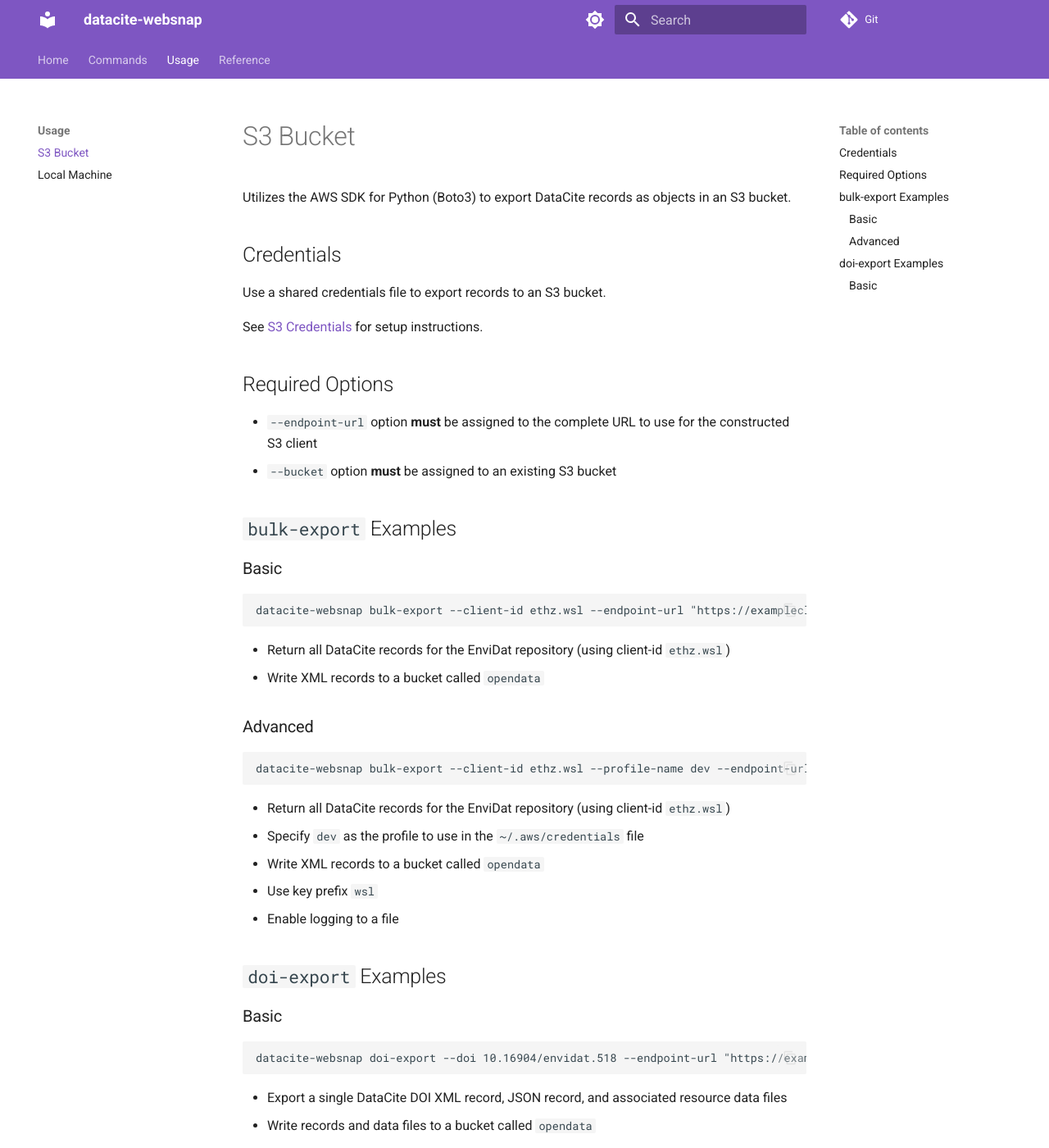
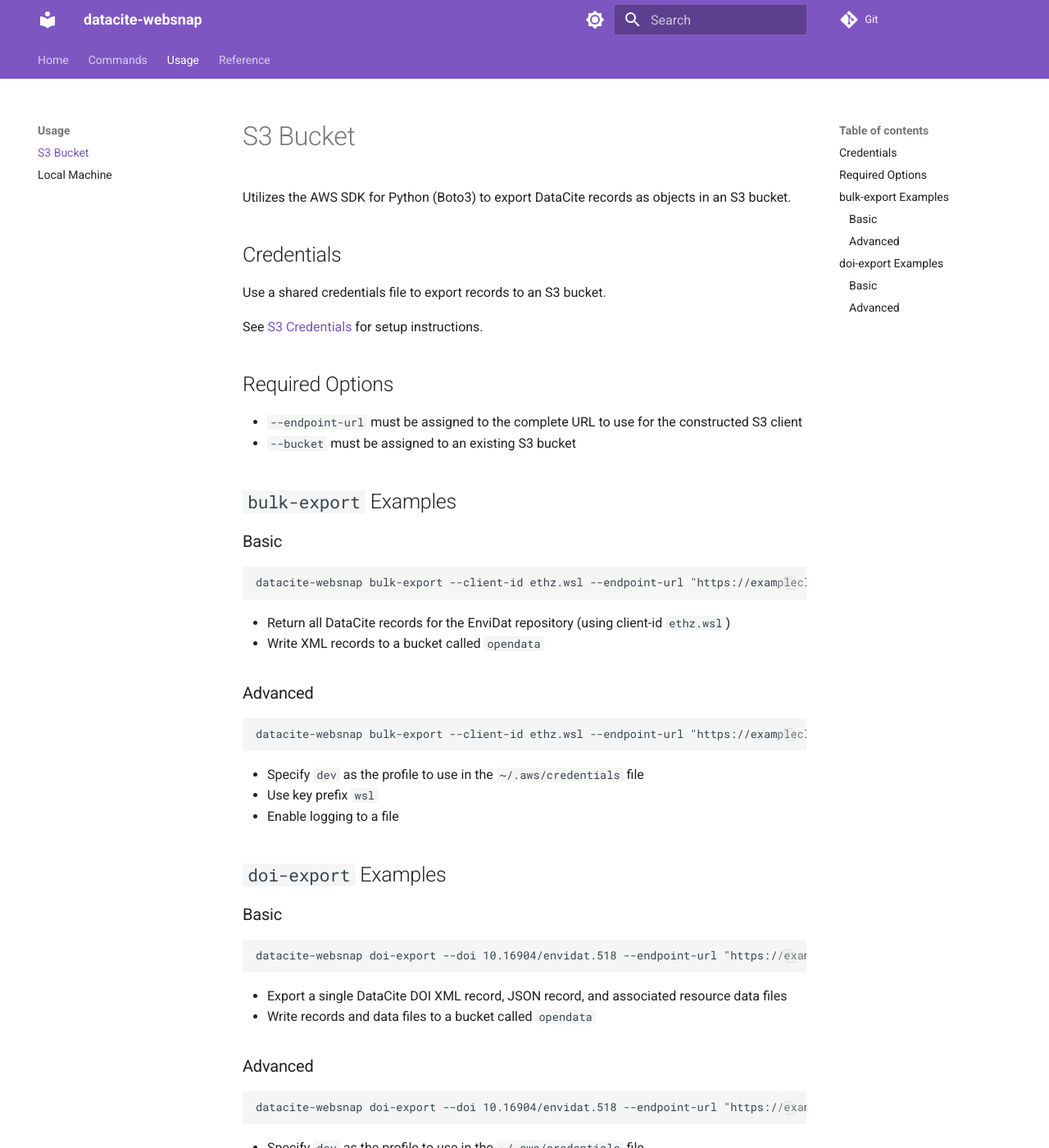
Before and after one commit to EnviDat/datacite-websnap, an MkDocs documentation site: the page built from docs/usage/s3.md, in a window 1280 px wide and 1400 px high. Shown: the whole window at 82% size. Built offline with MkDocs 1.6.1 and Material for MkDocs 9.7.7, drawn with Linux system fonts in a browser that asks for light colours; some of the changed text lies outside the part shown.

Commit message:
docs: add usage examples

````diff
--- a/docs/stylesheets/extra.css
+++ b/docs/stylesheets/extra.css
@@ -2,3 +2,11 @@
 .md-typeset table td:first-child {
   white-space: nowrap;
 }
+
+.md-content ul li {
+  margin-bottom: 0;
+}
+
+.md-content .purpose-list li {
+  margin-bottom: 0.5rem;
+}
--- a/docs/usage/s3.md
+++ b/docs/usage/s3.md
@@ -10,8 +10,8 @@ See [S3 Credentials](../reference/credentials.md) for setup instructions.
 
 ## Required Options
 
-- `--endpoint-url` option **must** be assigned to the complete URL to use for the constructed S3 client
-- `--bucket` option **must** be assigned to an existing S3 bucket
+- `--endpoint-url` must be assigned to the complete URL to use for the constructed S3 client
+- `--bucket` must be assigned to an existing S3 bucket
 
 
 ## `bulk-export` Examples
@@ -26,11 +26,9 @@ datacite-websnap bulk-export --client-id ethz.wsl --endpoint-url "https://exampl
 
 ### Advanced
 ```bash
-datacite-websnap bulk-export --client-id ethz.wsl --profile-name dev --endpoint-url "https://examplecloud.com" --bucket opendata --key-prefix wsl --file-logs
+datacite-websnap bulk-export --client-id ethz.wsl --endpoint-url "https://examplecloud.com" --bucket opendata --profile-name dev --key-prefix wsl --file-logs
 ```
-  - Return all DataCite records for the EnviDat repository (using client-id `ethz.wsl`)
   - Specify `dev` as the profile to use in the `~/.aws/credentials` file
-  - Write XML records to a bucket called `opendata`
   - Use key prefix `wsl`
   - Enable logging to a file
 
@@ -41,11 +39,14 @@ datacite-websnap bulk-export --client-id ethz.wsl --profile-name dev --endpoint-
 ```bash
 datacite-websnap doi-export --doi 10.16904/envidat.518 --endpoint-url "https://examplecloud.com" --bucket opendata
 ```
-- Export a single DataCite DOI XML record, JSON record, and associated resource data files
-- Write records and data files to a bucket called `opendata`
+  - Export a single DataCite DOI XML record, JSON record, and associated resource data files
+  - Write records and data files to a bucket called `opendata`
 
 
-**Advanced** — named profile, key prefix, file logging:
+### Advanced
 ```bash
-datacite-websnap doi-export --doi 10.16904/envidat.518 --profile-name dev --endpoint-url "https://examplecloud.com" --bucket opendata --key-prefix wsl --file-logs
+datacite-websnap doi-export --doi 10.16904/envidat.518 --endpoint-url "https://examplecloud.com" --bucket opendata --profile-name dev --key-prefix wsl --file-logs
 ```
+  - Specify `dev` as the profile to use in the `~/.aws/credentials` file
+  - Use key prefix `wsl`
+  - Enable logging to a file
--- a/mkdocs.yml
+++ b/mkdocs.yml
@@ -22,7 +22,7 @@ theme:
     - content.code.copy
 
 markdown_extensions:
-    - attr_list
+  - attr_list
 
 extra_css:
   - stylesheets/extra.css
````
Also changed, not shown: docs/commands/bulk-export.md (+2 -0 lines), docs/commands/doi-export.md (+17 -0 lines), docs/index.md (+5 -3 lines).
